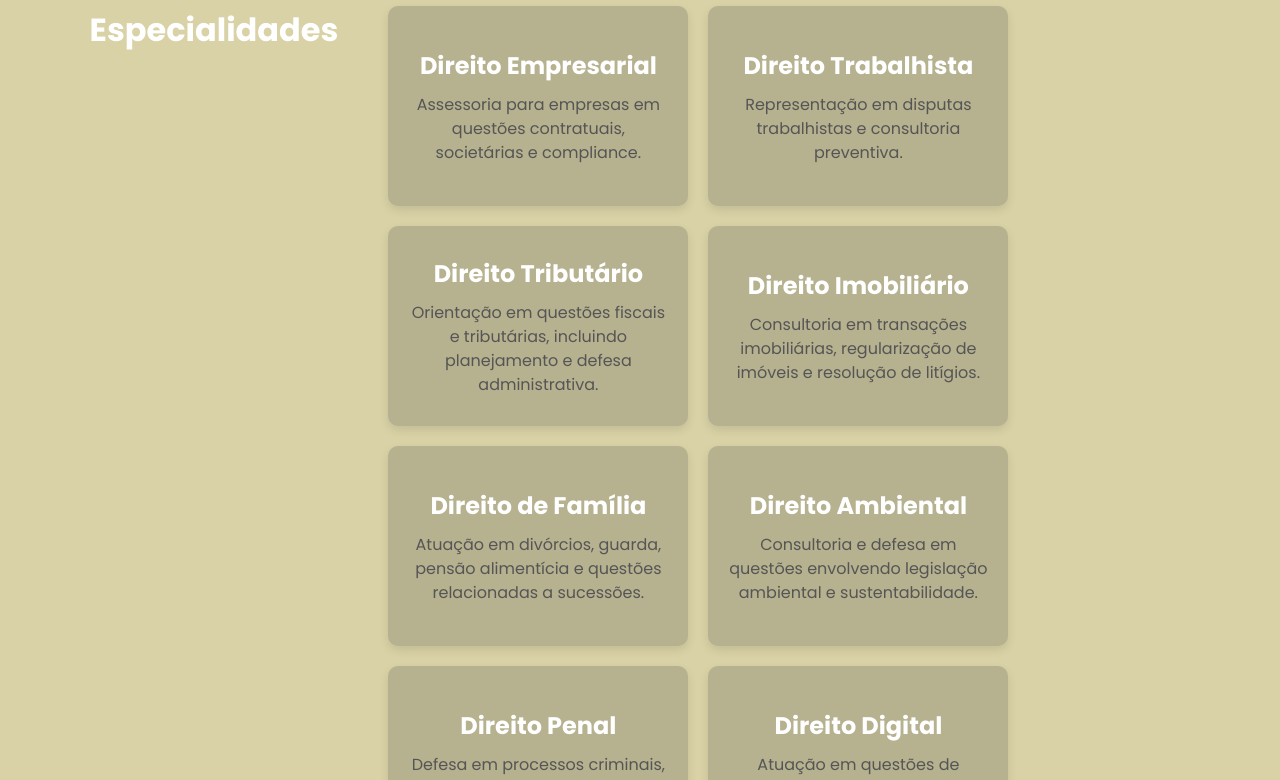
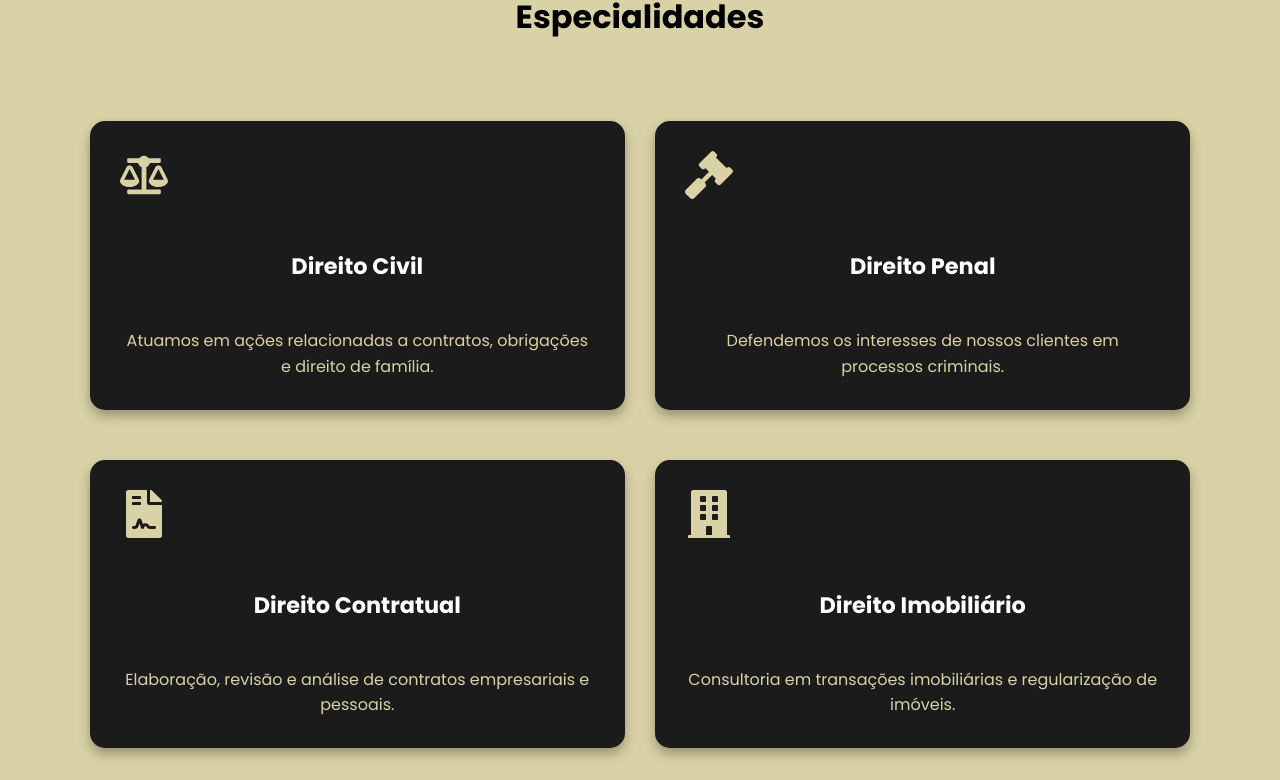
Before and after one commit to matheusprado1/refadvogados, a React (Vite) app: page / in a window 1280 px wide. Shown: the part 2040-2820 px from the top of the page. Built offline with nearby package versions, Linux system fonts and the light colour scheme.

Commit message:
feat: change specialties in home and page

```diff
--- a/src/components/Card/index.jsx
+++ b/src/components/Card/index.jsx
@@ -1,83 +1,66 @@
-import styled from 'styled-components';
+import styled from "styled-components";
+import { FaBalanceScale, FaGavel, FaFileContract, FaBuilding, FaLeaf, FaLaptopCode } from "react-icons/fa";
 
 const Container = styled.section`
-  padding: 2% 7%;
+  padding: 1% 7%;
   display: flex;
   flex-direction: column;
-  gap: 20px;
+  align-items: center;
+  gap: 40px;
 
-  @media (max-width: 1023px) {
-    align-items: center;
+  h2 {
+    font-size: 2rem;
+  }
+
+  div {
+    display: grid;
+    grid-template-columns: repeat(auto-fit, minmax(400px, 1fr)); /* Cards mais largos */
+    gap: 30px; /* Maior espaçamento entre os cards */
+    width: 100%;
+    margin-top: 20px;
+  }
+
+  @media(max-width: 1023px) {
+    div {
+
+      grid-template-columns: repeat(auto-fit, minmax(300px, 1fr));
+    }
   }
 `;
 
-const Header = styled.div`
+const Card = styled.div`
+  background: #1B1B1B;
+  color: #FFFFFF;
+  padding: 30px; /* Mais espaçamento interno */
+  border-radius: 15px;
   display: flex;
-  justify-content: space-between;
-  align-items: flex-start;
-  gap: 50px;
-
-  @media (max-width: 1023px) {
   flex-direction: column;
   align-items: center;
-  }
-`;
-
-const Title = styled.h2`
-  font-size: 2rem;
-  text-align: left;
-  color: ${(props) => props.theme.color.primary};
-  margin-bottom: 20px;
-
-  @media (max-width: 1023px) {
   text-align: center;
-    margin-bottom: 10px;
-  }
-`;
-
-const CardsContainer = styled.div`
-  display: flex;
-  flex-wrap: wrap; /* Para responsividade */
-  gap: 20px;
-  justify-content: flex-start; /* Alinha os cards à direita */
-
-  @media (max-width: 1023px) {
-    justify-content: center; /* Centraliza em telas menores */
-  }
-`;
-
-const CardBox = styled.div`
-  background: ${(props) => props.theme.color.secundary};
-  color: ${(props) => props.theme.color.secundary || '#333'};
-  box-shadow: 0px 4px 10px rgba(0, 0, 0, 0.1); /* Sombra para destaque */
-  border-radius: 10px;
-  padding: 20px;
-  width: 300px; /* Largura fixa */
-  height: 200px; /* Altura fixa para uniformidade */
-  text-align: center; /* Centraliza o conteúdo */
-  transition:
-    transform 0.3s ease,
-    box-shadow 0.3s ease;
-
-  display: flex;
-  flex-direction: column;
-  justify-content: center;
+  box-shadow: 0px 6px 12px rgba(0, 0, 0, 0.3); /* Sombra mais forte */
+  transition: transform 0.3s ease, box-shadow 0.3s ease;
 
   &:hover {
-    transform: translateY(-10px); /* Efeito de elevação */
-    box-shadow: 0px 6px 15px rgba(0, 0, 0, 0.2); /* Sombra mais forte */
+    transform: translateY(-10px);
+    box-shadow: 0px 10px 20px rgba(0, 0, 0, 0.5);
+  }
+
+  svg {
+    font-size: 3rem; /* Ícones maiores */
+    color: #D9D2A6;
+    margin-bottom: 20px;
   }
 
   h3 {
-    font-size: 1.5rem;
-    margin-bottom: 10px;
-    color: ${(props) => props.theme.color.primary};
+    font-size: 1.4rem;
+    color: #FFFFFF;
+    margin-bottom: 15px;
   }
 
   p {
-    font-size: 1rem;
-    line-height: 1.5;
-    color: #555;
+    font-size: 1rem; /* Texto mais legível */
+    color: #D9D2A6;
+    line-height: 1.6;
   }
 `;
 
@@ -119,63 +102,53 @@ const Button = styled.button`
   }
 `;
 
-const Card = () => {
+const Specialties = () => {
   const specialties = [
     {
-      title: 'Direito Empresarial',
-      description:
-        'Assessoria para empresas em questões contratuais, societárias e compliance.',
+      icon: <FaBalanceScale />,
+      title: "Direito Civil",
+      description: "Atuamos em ações relacionadas a contratos, obrigações e direito de família.",
     },
     {
-      title: 'Direito Trabalhista',
-      description:
-        'Representação em disputas trabalhistas e consultoria preventiva.',
+      icon: <FaGavel />,
+      title: "Direito Penal",
+      description: "Defendemos os interesses de nossos clientes em processos criminais.",
     },
     {
-      title: 'Direito Tributário',
-      description:
-        'Orientação em questões fiscais e tributárias, incluindo planejamento e defesa administrativa.',
+      icon: <FaFileContract />,
+      title: "Direito Contratual",
+      description: "Elaboração, revisão e análise de contratos empresariais e pessoais.",
     },
     {
-      title: 'Direito Imobiliário',
-      description:
-        'Consultoria em transações imobiliárias, regularização de imóveis e resolução de litígios.',
+      icon: <FaBuilding />,
+      title: "Direito Imobiliário",
+      description: "Consultoria em transações imobiliárias e regularização de imóveis.",
     },
     {
-      title: 'Direito de Família',
-      description:
-        'Atuação em divórcios, guarda, pensão alimentícia e questões relacionadas a sucessões.',
+      icon: <FaLeaf />,
+      title: "Direito Ambiental",
+      description: "Defesa em questões de legislação ambiental e sustentabilidade.",
     },
     {
-      title: 'Direito Ambiental',
-      description:
-        'Consultoria e defesa em questões envolvendo legislação ambiental e sustentabilidade.',
-    },
-    {
-      title: 'Direito Penal',
-      description:
-        'Defesa em processos criminais, assessoria em inquéritos e ações judiciais.',
-    },
-    {
-      title: 'Direito Digital',
-      description:
-        'Atuação em questões de privacidade, proteção de dados e crimes cibernéticos.',
+      icon: <FaLaptopCode />,
+      title: "Direito Digital",
+      description: "Atuação em privacidade, proteção de dados e crimes cibernéticos.",
     },
   ];
 
   return (
     <Container>
-      <Header>
-        <Title>Especialidades</Title>
-        <CardsContainer>
+      <h2>Especialidades</h2>
+      <div>
         {specialties.map((item, index) => (
-            <CardBox key={index}>
+          <Card key={index}>
+            {item.icon}
             <h3>{item.title}</h3>
             <p>{item.description}</p>
-            </CardBox>
+          </Card>
+
         ))}
-        </CardsContainer>
-      </Header>
+      </div>
       <ButtonWrapper>
         <Button
           onClick={() => (window.location.href = 'https://wa.me/5511999999999')}
@@ -187,4 +160,4 @@ const Card = () => {
   );
 };
 
-export default Card;
+export default Specialties;
--- a/src/pages/Specialties/index.jsx
+++ b/src/pages/Specialties/index.jsx
@@ -1,25 +1,159 @@
 import styled from "styled-components";
+import { useState } from "react";
+import { FaBalanceScale, FaGavel, FaFileContract, FaBuilding, FaLeaf, FaLaptopCode } from "react-icons/fa";
 
 const Container = styled.section`
   padding: 2% 7%;
   margin-top: 120px;
   display: flex;
+
+
+  align-items: baseline;
+  gap: 80px;
+
+  h2 {
+    font-size: 2rem;
+  }
+
+  div {
+
+/* Ajusta para 3 cards por linha */
+  gap: 30px; /* Aumenta o espaçamento entre os cards */
+  width: 50vw;
+  margin-top: 20px;
+
+}
+
+@media(max-width: 1023px) {
   flex-direction: column;
-  justify-content: center;
   align-items: center;
-  gap: 30px;
+  div {
+    width: 90vw
+  }
+}
+
+`;
+
+const Card = styled.div`
+  background: #1B1B1B;
+  color: #FFFFFF;
+  padding: ${(props) => (props.expanded ? "30px" : "20px")};
+  border-radius: 10px;
+  display: flex;
+  flex-direction: column;
+  align-items: center;
+  text-align: center;
+  box-shadow: 0px 4px 8px rgba(0, 0, 0, 0.2);
+  transition: all 0.3s ease;
+  cursor: pointer;
+
+  &:hover {
+    transform: ${(props) => (props.expanded ? "none" : "translateY(-10px)")};
+    box-shadow: ${(props) =>
+    props.expanded
+      ? "0px 8px 16px rgba(0, 0, 0, 0.4)"
+      : "0px 8px 16px rgba(0, 0, 0, 0.4)"};
+  }
+
+  svg {
+    font-size: 2.5rem;
+    color: #D9D2A6;
+    margin-bottom: 15px;
+  }
+
+  h3 {
+    font-size: 1.2rem;
+    color: #FFFFFF;
+    margin-bottom: 10px;
+  }
+
+  p {
+    font-size: 0.9rem;
+    color: #D9D2A6;
+  }
+
+  .extra-text {
+    margin-top: 10px;
+    font-size: 0.85rem;
+    color: #D9D2A6;
+    opacity: ${(props) => (props.expanded ? 1 : 0)};
+    max-height: ${(props) => (props.expanded ? "500px" : "0")};
+    overflow: hidden;
+    transition: all 0.3s ease;
+  }
 `;
 
 const Specialties = () => {
+  const [expandedCard, setExpandedCard] = useState(null);
+
+  const specialties = [
+    {
+      icon: <FaBalanceScale />,
+      title: "Direito Civil",
+      description: "Atuamos em ações relacionadas a contratos, obrigações e direito de família.",
+      extraText:
+        "O Direito Civil é a base das relações jurídicas na sociedade, abrangendo contratos, família, sucessões e obrigações. Prestamos consultoria completa para auxiliar nossos clientes a navegar por disputas contratuais, divórcios, heranças e outros processos cíveis com eficiência.",
+    },
+    {
+      icon: <FaGavel />,
+      title: "Direito Penal",
+      description: "Defendemos os interesses de nossos clientes em processos criminais.",
+      extraText:
+        "Nossa equipe é especializada em defesa e acusação em casos criminais. Atuamos em investigações, processos judiciais e recursos, buscando sempre proteger os direitos fundamentais de nossos clientes e garantir justiça no sistema penal.",
+    },
+    {
+      icon: <FaFileContract />,
+      title: "Direito Contratual",
+      description: "Elaboração, revisão e análise de contratos empresariais e pessoais.",
+      extraText:
+        "O Direito Contratual é essencial para negócios e relações jurídicas seguras. Realizamos a elaboração e revisão de contratos empresariais, pessoais e internacionais, garantindo clareza, conformidade e proteção aos interesses de nossos clientes.",
+    },
+    {
+      icon: <FaBuilding />,
+      title: "Direito Imobiliário",
+      description: "Consultoria em transações imobiliárias e regularização de imóveis.",
+      extraText:
+        "Auxiliamos na compra, venda e regularização de imóveis, além de representar clientes em disputas relacionadas a propriedades. Nossa expertise garante segurança jurídica em todas as etapas de transações imobiliárias.",
+    },
+    {
+      icon: <FaLeaf />,
+      title: "Direito Ambiental",
+      description: "Defesa em questões de legislação ambiental e sustentabilidade.",
+      extraText:
+        "O Direito Ambiental é fundamental para empresas e indivíduos que buscam conformidade com a legislação ambiental. Atuamos em licenciamento, processos administrativos e defesa em ações de responsabilidade ambiental.",
+    },
+    {
+      icon: <FaLaptopCode />,
+      title: "Direito Digital",
+      description: "Atuação em privacidade, proteção de dados e crimes cibernéticos.",
+      extraText:
+        "No contexto digital, oferecemos suporte em proteção de dados, privacidade e defesa em crimes cibernéticos. Trabalhamos para garantir conformidade com a LGPD e segurança jurídica em operações online.",
+    },
+  ];
+
+  const toggleCard = (index) => {
+    setExpandedCard(expandedCard === index ? null : index);
+  };
+
   return (
     <Container>
       <h2>Especialidades</h2>
       <div>
-        Lorem Ipsum is simply dummy text of the printing and typesetting industry. Lorem Ipsum has been the industry's standard dummy text ever since the 1500s
+        {specialties.map((item, index) => (
+          <Card
+            key={index}
+            expanded={expandedCard === index}
+            onClick={() => toggleCard(index)}
+          >
+            {item.icon}
+            <h3>{item.title}</h3>
+            <p>{item.description}</p>
+            <div className="extra-text">{item.extraText}</div>
+          </Card>
+        ))}
       </div>
-
     </Container>
-  )
-}
+  );
+};
 
 export default Specialties;
```
Lines whose indentation alone changed are shown as unchanged.
